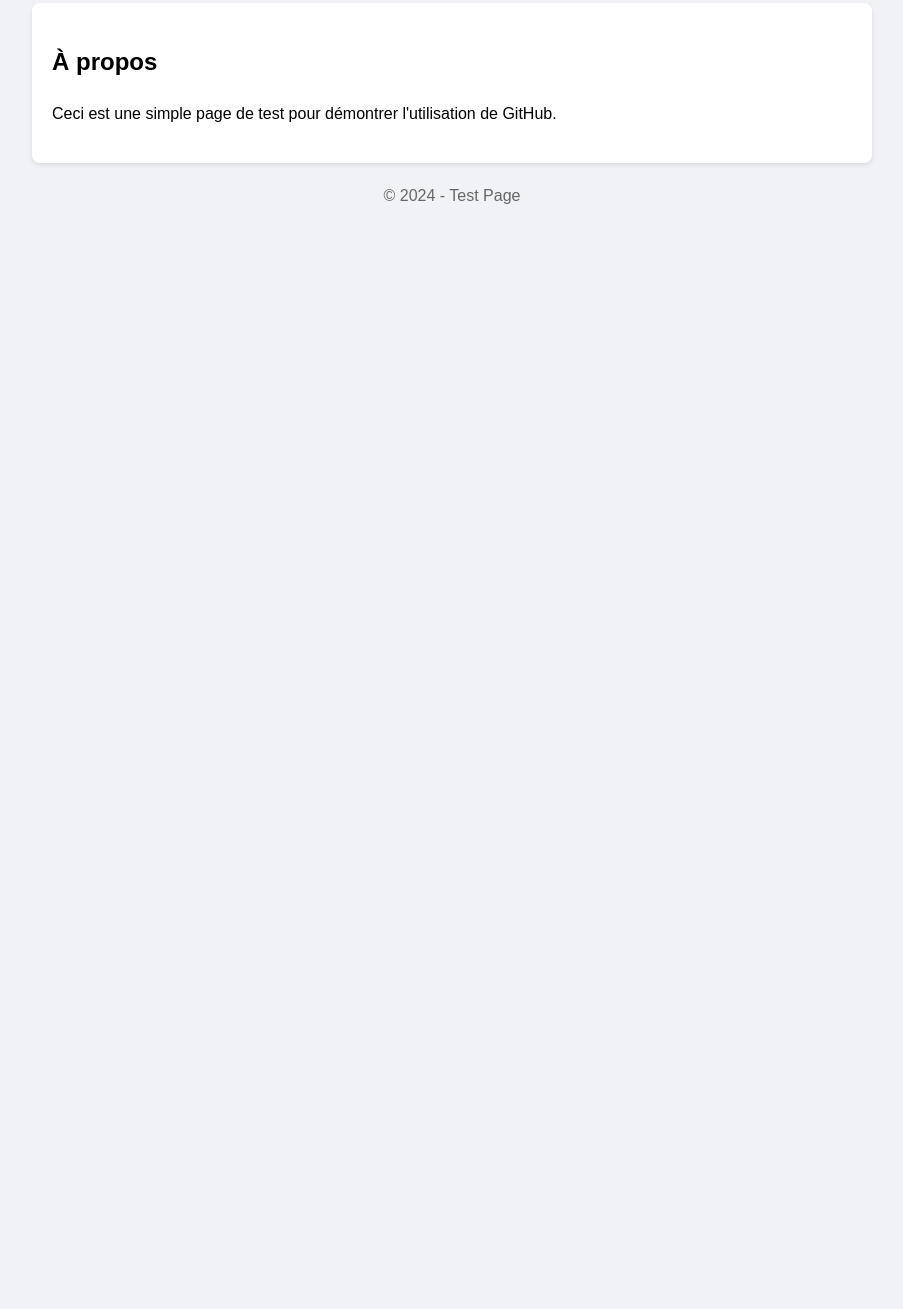
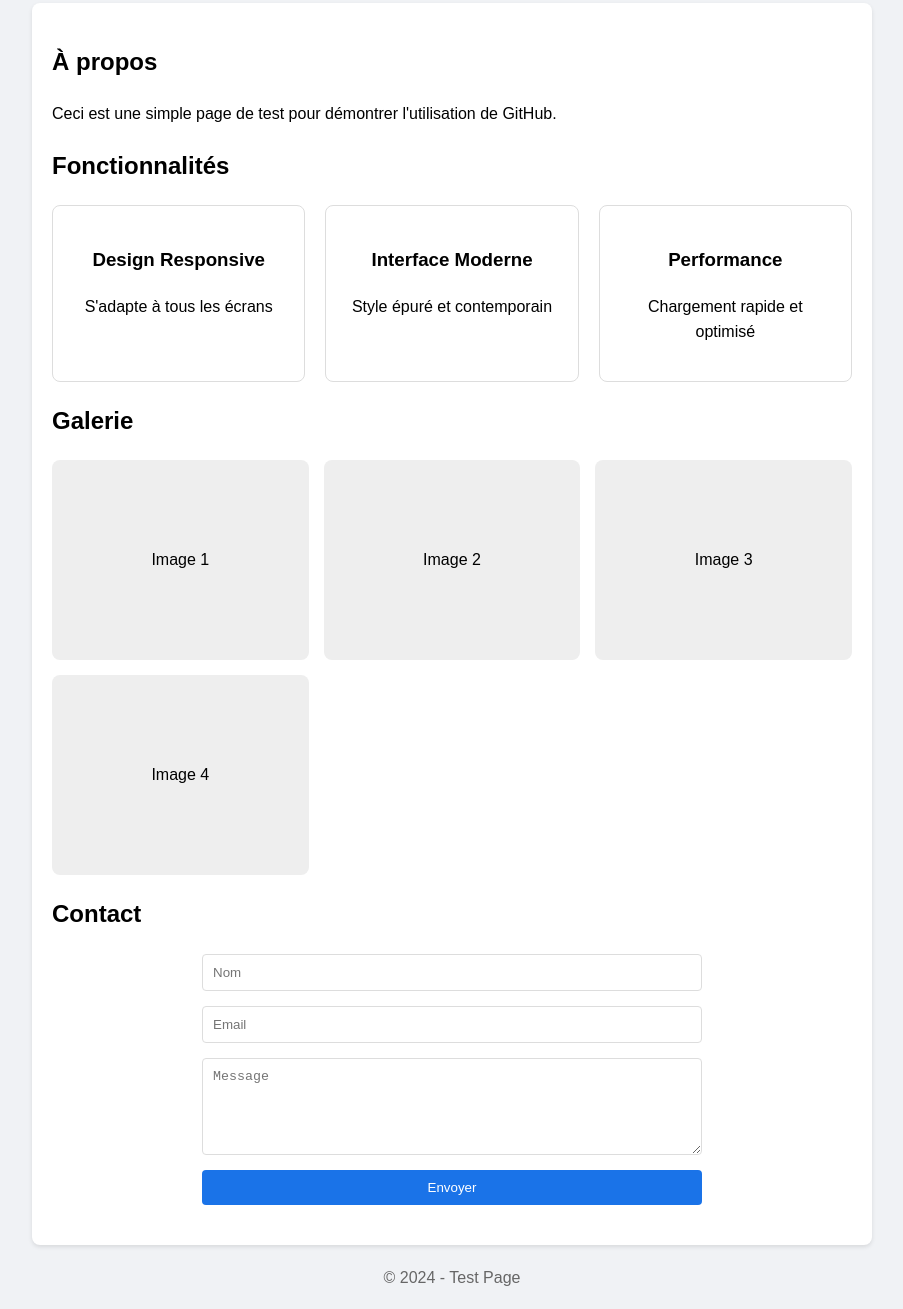
Before and after one commit to ellaia/digital, a plain HTML site: page index.html in a window 1280 px wide. Shown: the part 171-1480 px from the top of the page, without its empty margins (188-1091 px from the left). Before the commit the page ends 800 px from the top, so only its background shows below. Drawn offline with Linux system fonts and the light colour scheme.

Commit message:
Ajout de nouvelles sections et contenu

```diff
--- a/index.html
+++ b/index.html
@@ -27,6 +27,52 @@
             border-radius: 8px;
             box-shadow: 0 2px 4px rgba(0,0,0,0.1);
         }
+        .features {
+            display: grid;
+            grid-template-columns: repeat(auto-fit, minmax(250px, 1fr));
+            gap: 20px;
+            margin: 20px 0;
+        }
+        .feature-card {
+            padding: 20px;
+            border: 1px solid #ddd;
+            border-radius: 8px;
+            text-align: center;
+        }
+        .gallery {
+            display: grid;
+            grid-template-columns: repeat(auto-fit, minmax(200px, 1fr));
+            gap: 15px;
+            margin: 20px 0;
+        }
+        .gallery-item {
+            background-color: #eee;
+            height: 200px;
+            border-radius: 8px;
+            display: flex;
+            align-items: center;
+            justify-content: center;
+        }
+        .contact-form {
+            display: grid;
+            gap: 15px;
+            max-width: 500px;
+            margin: 20px auto;
+        }
+        .contact-form input,
+        .contact-form textarea {
+            padding: 10px;
+            border: 1px solid #ddd;
+            border-radius: 4px;
+        }
+        .contact-form button {
+            padding: 10px 20px;
+            background-color: #1a73e8;
+            color: white;
+            border: none;
+            border-radius: 4px;
+            cursor: pointer;
+        }
         footer {
             text-align: center;
             color: #666;
@@ -43,6 +89,44 @@
             <h2>À propos</h2>
             <p>Ceci est une simple page de test pour démontrer l'utilisation de GitHub.</p>
         </section>
+
+        <section>
+            <h2>Fonctionnalités</h2>
+            <div class="features">
+                <div class="feature-card">
+                    <h3>Design Responsive</h3>
+                    <p>S'adapte à tous les écrans</p>
+                </div>
+                <div class="feature-card">
+                    <h3>Interface Moderne</h3>
+                    <p>Style épuré et contemporain</p>
+                </div>
+                <div class="feature-card">
+                    <h3>Performance</h3>
+                    <p>Chargement rapide et optimisé</p>
+                </div>
+            </div>
+        </section>
+
+        <section>
+            <h2>Galerie</h2>
+            <div class="gallery">
+                <div class="gallery-item">Image 1</div>
+                <div class="gallery-item">Image 2</div>
+                <div class="gallery-item">Image 3</div>
+                <div class="gallery-item">Image 4</div>
+            </div>
+        </section>
+
+        <section>
+            <h2>Contact</h2>
+            <form class="contact-form">
+                <input type="text" placeholder="Nom" required>
+                <input type="email" placeholder="Email" required>
+                <textarea placeholder="Message" rows="5" required></textarea>
+                <button type="submit">Envoyer</button>
+            </form>
+        </section>
     </main>
     <footer>
         <p>© 2024 - Test Page</p>
```
